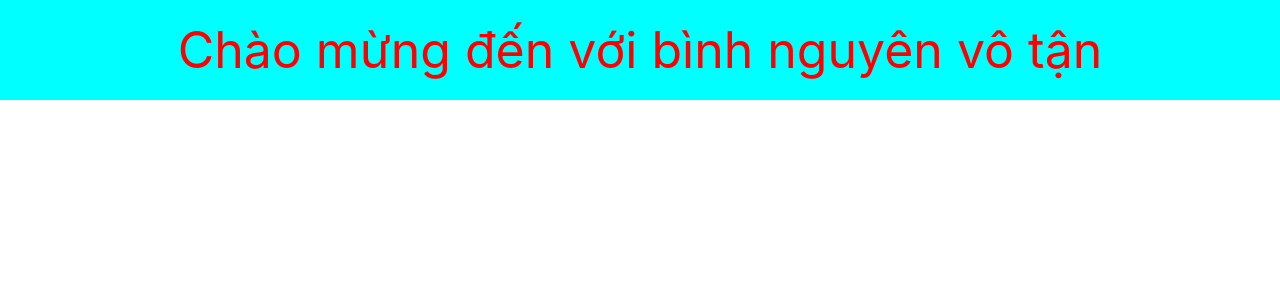
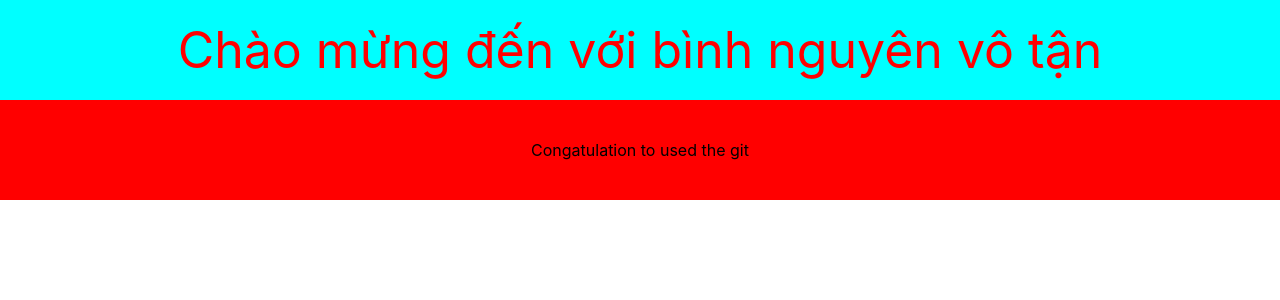
Before and after one commit to ngohongthong1832004/ReactTiktok, a React (Create React App) app: page / in a window 1280 px wide. Shown: the top 300 px of the page. Built offline with nearby package versions, Linux system fonts and the light colour scheme.

Commit message:
25/9/2022 10h40 pm

```diff
--- a/src/App.css
+++ b/src/App.css
@@ -6,3 +6,12 @@
   align-items: center;
   justify-content: center;
 }
+
+.test{
+  background-color: red;
+  width: 100%;
+  height: 100px;
+  display: flex;
+  justify-content: center;
+  align-items: center;
+}
--- a/src/App.js
+++ b/src/App.js
@@ -4,6 +4,7 @@ function App() {
   return (
     <div className="App">
       <div className = 'css' style={{color : 'red',fontSize : '50px'}}>Chào mừng đến với bình nguyên vô tận</div>
+      <div className = 'test'>Congatulation to used the git </div>
     </div>
   );
 }
```
